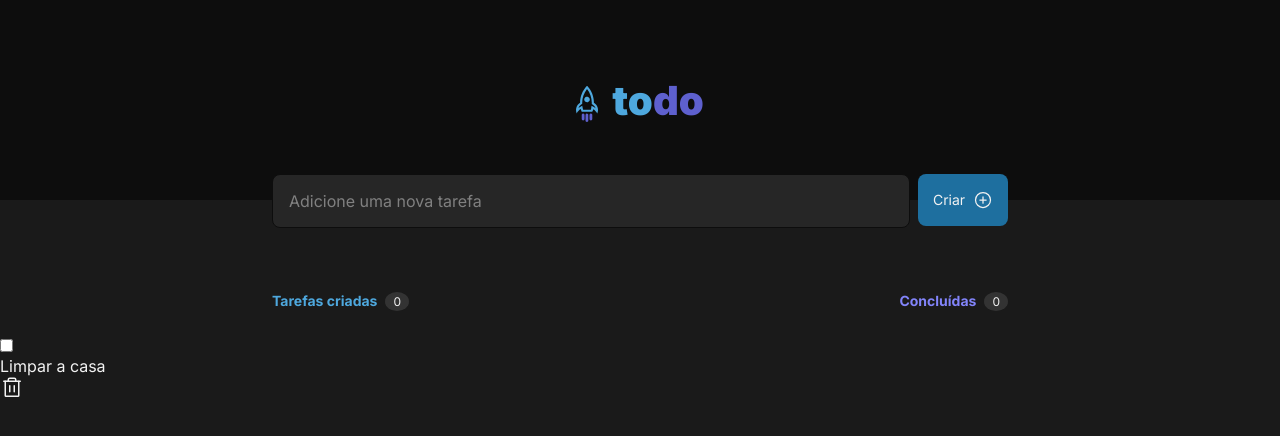
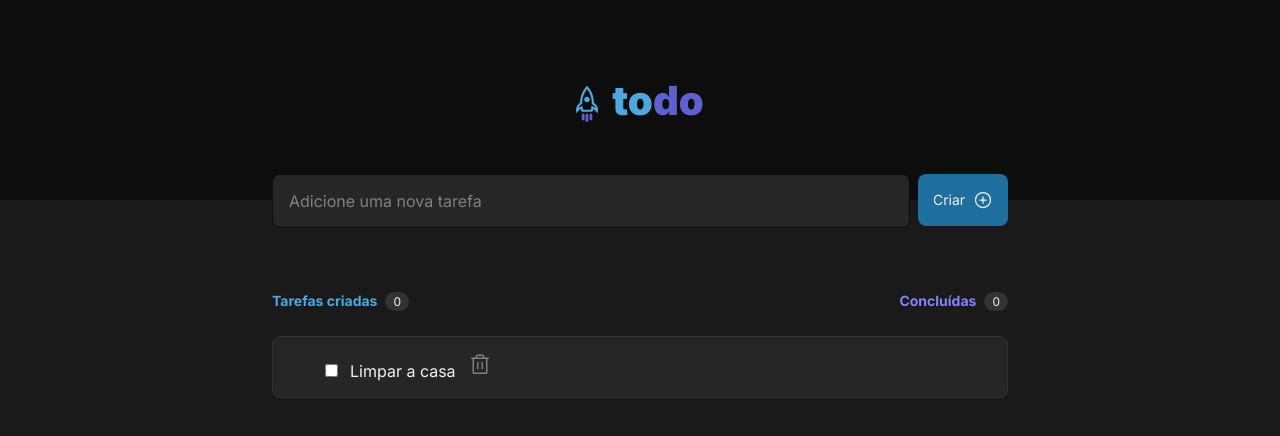
Before and after one commit to Vanim77/todo-list, a React (Vite) app: page / in a window 1280 px wide. Shown: the top 436 px of the page. Built offline with nearby package versions, Linux system fonts and the light colour scheme.

Commit message:
:lipstick: feat: tasklist box and icon CSS (missing checkbox and align items)

```diff
--- a/src/components/Tasks.module.css
+++ b/src/components/Tasks.module.css
@@ -100,7 +100,7 @@ main {
 .tasksInfoCreated span, .tasksInfoDone span {
   font-size: 0.75rem;
   background-color: var(--gray-400);
-  border-radius: 100%;
+  border-radius: 62.438rem;
   padding: 0.125rem 0.5rem;
 }
 
@@ -128,3 +128,41 @@ main {
 .emptyTasks p:first-of-type {
   font-weight: 700;
 }
+
+.taskList {
+  width: 90%;
+  margin: auto;
+  max-width: 46rem;
+  display: flex;
+  flex-direction: column;
+  align-items: center;
+  list-style-type: none;
+}
+
+.singleTask {
+  width: 100%;
+  margin-bottom: 0.75rem;
+  padding: 1rem 3.25rem;
+  background-color: var(--gray-500);
+  border: 1px solid var(--gray-400);
+  border-radius: 0.5rem;
+}
+
+.singleTask input[type="radio"] {
+  width: 1.5rem;
+}
+
+.singleTask p {
+  display: inline;
+  margin: 0 0.75rem;
+}
+
+.singleTask svg {
+  color: var(--gray-300);
+  border-radius: 0.25rem;
+}
+
+.singleTask svg:hover {
+  cursor: pointer;
+  color: var(--danger);
+}
```
